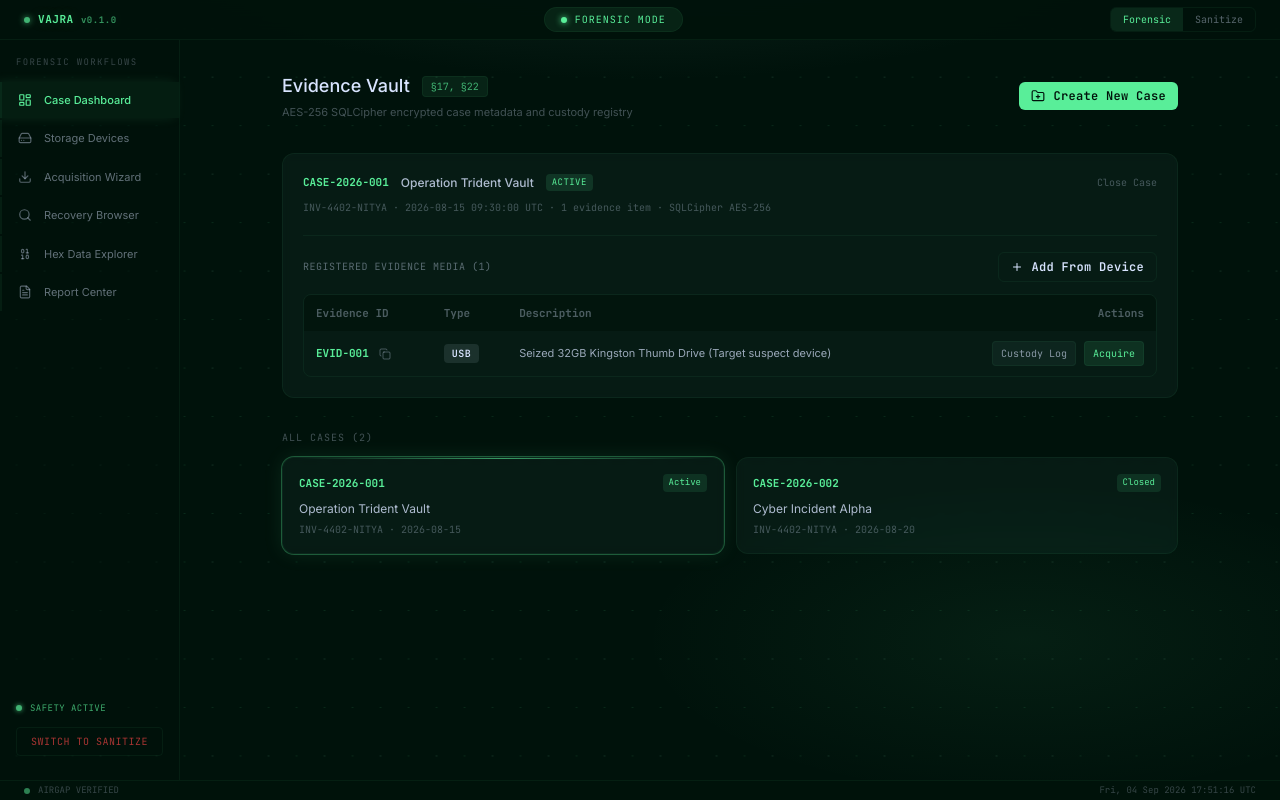
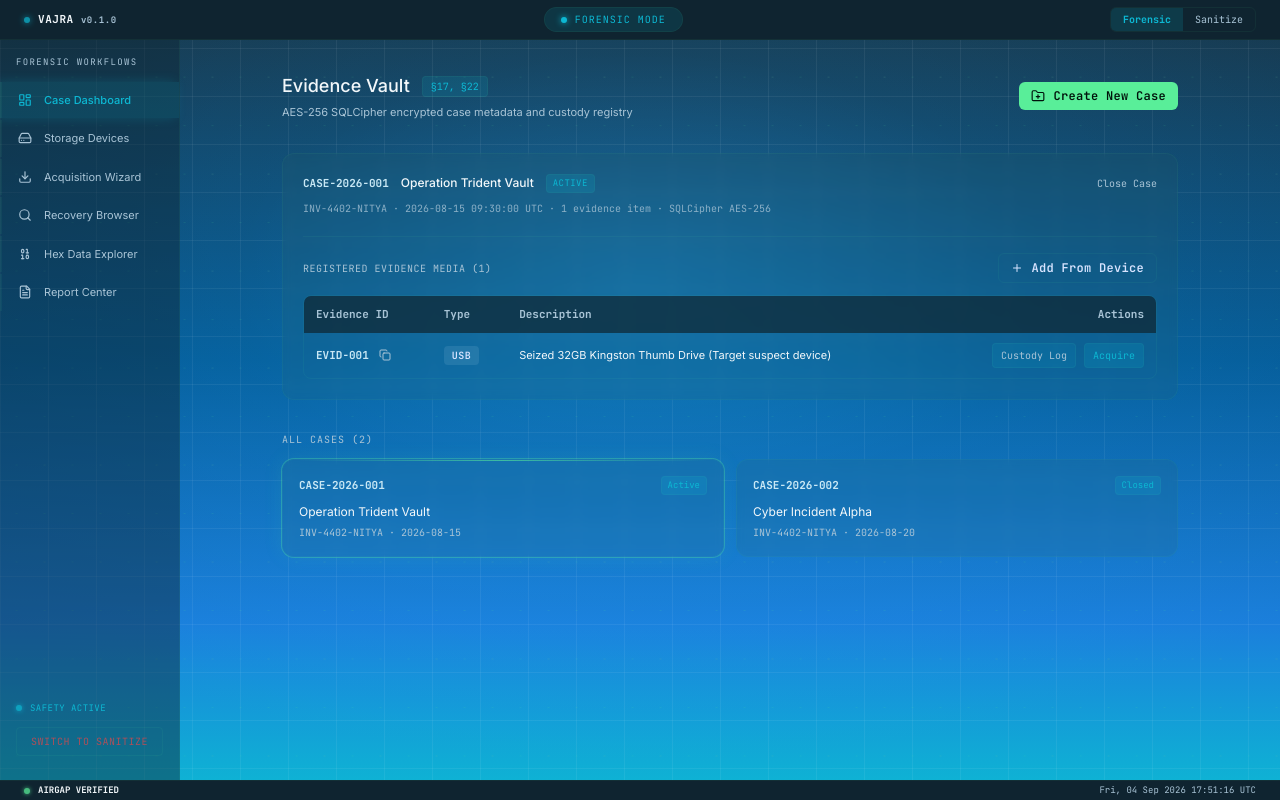
Before and after one commit to syedzahidsaleem/vajra-forensics-platform, a React (Vite) app in the folder ui/: page / in a window 1280 px wide. Built offline with nearby package versions, Linux system fonts and the light colour scheme.

Commit message:
feat(ui): apply Forensic-mode background theme and scoped CSS styling

```diff
--- a/ui/src/components/layout/AppShell.tsx
+++ b/ui/src/components/layout/AppShell.tsx
@@ -7,7 +7,8 @@ import { GradientDots } from '../ui/gradient-dots';
 import { motion, AnimatePresence } from 'framer-motion';
 
 export const AppShell: React.FC<{ children: React.ReactNode }> = ({ children }) => {
-  const { activeScreen, pendingModeSwitch, confirmModeSwitch, cancelModeSwitch } = useApp();
+  const { mode, activeScreen, pendingModeSwitch, confirmModeSwitch, cancelModeSwitch } = useApp();
+  const isForensic = mode === 'forensic';
   const [timeStr, setTimeStr] = useState<string>('');
 
   useEffect(() => {
@@ -21,7 +22,7 @@ export const AppShell: React.FC<{ children: React.ReactNode }> = ({ children })
   }, []);
 
   return (
-    <div className="app-bg w-full h-screen flex flex-col overflow-hidden relative select-none">
+    <div className={`w-full h-screen flex flex-col overflow-hidden relative select-none ${isForensic ? 'forensic-mode' : 'app-bg'}`}>
       <GradientDots />
 
       {/* Top Application Header */}
@@ -51,10 +52,16 @@ export const AppShell: React.FC<{ children: React.ReactNode }> = ({ children })
       </div>
 
       {/* Bottom Status Bar Footer */}
-      <footer className="h-5 px-6 border-t border-[rgba(89,238,153,0.04)] bg-[rgba(0,18,11,0.9)] flex items-center justify-between font-mono text-[9px] text-[#D8E4FF]/25 z-40">
+      <footer
+        className={`h-5 px-6 flex items-center justify-between font-mono text-[9px] z-40 ${
+          isForensic
+            ? 'bg-[var(--forensic-navbar-bg)] border-t border-[var(--forensic-border)] text-[var(--forensic-text-secondary)]'
+            : 'border-t border-[rgba(89,238,153,0.04)] bg-[rgba(0,18,11,0.9)] text-[#D8E4FF]/25'
+        }`}
+      >
         <div className="flex items-center gap-2">
-          <span className="w-1.5 h-1.5 rounded-full bg-[#59EE99] opacity-50" />
-          <span>AIRGAP VERIFIED</span>
+          <span className="w-1.5 h-1.5 rounded-full bg-[#59EE99] opacity-75 shadow-[0_0_4px_#59EE99]" />
+          <span className={isForensic ? 'text-[var(--forensic-text-primary)] font-bold' : ''}>AIRGAP VERIFIED</span>
         </div>
         <div>{timeStr || 'UTC'}</div>
       </footer>
--- a/ui/src/components/layout/Header.tsx
+++ b/ui/src/components/layout/Header.tsx
@@ -6,20 +6,36 @@ export const Header: React.FC = () => {
   const isForensic = mode === 'forensic';
 
   return (
-    <header className="h-10 px-6 flex items-center justify-between border-b border-[rgba(89,238,153,0.06)] bg-[rgba(0,18,11,0.95)] backdrop-blur-md z-40 relative select-none">
+    <header
+      className={`h-10 px-6 flex items-center justify-between z-40 relative select-none ${
+        isForensic
+          ? 'bg-[var(--forensic-navbar-bg)] border-b border-[var(--forensic-border)]'
+          : 'border-b border-[rgba(89,238,153,0.06)] bg-[rgba(0,18,11,0.95)] backdrop-blur-md'
+      }`}
+    >
       {/* Left: Brand */}
       <div className="flex items-center gap-2">
-        <span className="w-1.5 h-1.5 rounded-full bg-[#59EE99] animate-pulse shadow-[0_0_6px_#59EE99]" />
-        <span className="font-mono font-bold text-[11px] tracking-wider glow-green">
-          VAJRA <span className="text-[9px] opacity-60">v0.1.0</span>
+        <span
+          className={`w-1.5 h-1.5 rounded-full animate-pulse ${
+            isForensic
+              ? 'bg-[var(--forensic-accent)] shadow-[0_0_6px_var(--forensic-accent)]'
+              : 'bg-[#59EE99] shadow-[0_0_6px_#59EE99]'
+          }`}
+        />
+        <span
+          className={`font-mono font-bold text-[11px] tracking-wider ${
+            isForensic ? 'text-[var(--forensic-text-primary)]' : 'glow-green'
+          }`}
+        >
+          VAJRA <span className={`text-[9px] ${isForensic ? 'text-[var(--forensic-text-secondary)]' : 'opacity-60'}`}>v0.1.0</span>
         </span>
       </div>
 
       {/* Center: Mode Badge */}
       <div className="flex items-center">
         {isForensic ? (
-          <div className="flex items-center gap-2 px-4 py-1 rounded-full bg-[rgba(89,238,153,0.08)] border border-[#59EE99]/20 text-[#59EE99] font-mono text-[10px] tracking-widest uppercase">
-            <span className="w-1.5 h-1.5 rounded-full bg-[#59EE99] shadow-[0_0_6px_#59EE99]" />
+          <div className="flex items-center gap-2 px-4 py-1 rounded-full bg-[rgba(13,184,211,0.12)] border border-[var(--forensic-border)] text-[var(--forensic-accent)] font-mono text-[10px] tracking-widest uppercase">
+            <span className="w-1.5 h-1.5 rounded-full bg-[var(--forensic-accent)] shadow-[0_0_6px_var(--forensic-accent)]" />
             Forensic Mode
           </div>
         ) : (
@@ -31,12 +47,16 @@ export const Header: React.FC = () => {
       </div>
 
       {/* Right: Mode Toggle Buttons */}
-      <div className="flex rounded-md overflow-hidden border border-[rgba(89,238,153,0.1)]">
+      <div
+        className={`flex rounded-md overflow-hidden border ${
+          isForensic ? 'border-[var(--forensic-border)]' : 'border-[rgba(89,238,153,0.1)]'
+        }`}
+      >
         <button
           onClick={() => setMode('forensic')}
           className={`px-3 py-1 text-[10px] font-mono transition-colors cursor-pointer ${
             isForensic
-              ? 'bg-[rgba(89,238,153,0.1)] text-[#59EE99]'
+              ? 'bg-[rgba(13,184,211,0.15)] text-[var(--forensic-accent)] font-bold'
               : 'text-[#D8E4FF]/40 hover:text-[#D8E4FF]/70'
           }`}
         >
@@ -47,7 +67,7 @@ export const Header: React.FC = () => {
           className={`px-3 py-1 text-[10px] font-mono transition-colors cursor-pointer ${
             !isForensic
               ? 'bg-[rgba(239,68,68,0.15)] text-[#EF4444]'
-              : 'text-[#D8E4FF]/40 hover:text-[#D8E4FF]/70'
+              : 'text-[var(--forensic-text-secondary)] hover:text-[var(--forensic-text-primary)]'
           }`}
         >
           Sanitize
--- a/ui/src/components/layout/Sidebar.tsx
+++ b/ui/src/components/layout/Sidebar.tsx
@@ -39,9 +39,19 @@ export const Sidebar: React.FC = () => {
   const currentNav = isForensic ? forensicNav : sanitizationNav;
 
   return (
-    <aside className="w-[180px] h-full flex flex-col bg-[rgba(0,18,11,0.6)] border-r border-[rgba(89,238,153,0.04)] py-4 select-none shrink-0 z-30">
+    <aside
+      className={`w-[180px] h-full flex flex-col py-4 select-none shrink-0 z-30 ${
+        isForensic
+          ? 'bg-[rgba(15,36,48,0.45)] border-r border-[var(--forensic-border)]'
+          : 'bg-[rgba(0,18,11,0.6)] border-r border-[rgba(89,238,153,0.04)]'
+      }`}
+    >
       {/* Section label */}
-      <p className="px-4 mb-3 text-[9px] font-mono text-[#D8E4FF]/25 uppercase tracking-[0.15em]">
+      <p
+        className={`px-4 mb-3 text-[9px] font-mono uppercase tracking-[0.15em] ${
+          isForensic ? 'text-[var(--forensic-text-secondary)]' : 'text-[#D8E4FF]/25'
+        }`}
+      >
         {isForensic ? 'Forensic Workflows' : 'Destructive Workflows'}
       </p>
 
@@ -57,12 +67,26 @@ export const Sidebar: React.FC = () => {
                 w-full flex items-center gap-3 px-4 py-2.5 text-[11px] font-sans text-left transition-all duration-150 cursor-pointer
                 ${
                   isActive
-                    ? 'text-[#59EE99] bg-[rgba(89,238,153,0.05)] border-l-2 border-[#59EE99] shadow-[-4px_0_12px_rgba(89,238,153,0.1)] font-medium'
+                    ? isForensic
+                      ? 'text-[var(--forensic-accent)] bg-[rgba(13,184,211,0.12)] border-l-2 border-[var(--forensic-accent)] shadow-[-4px_0_12px_rgba(13,184,211,0.2)] font-medium'
+                      : 'text-[#59EE99] bg-[rgba(89,238,153,0.05)] border-l-2 border-[#59EE99] shadow-[-4px_0_12px_rgba(89,238,153,0.1)] font-medium'
+                    : isForensic
+                    ? 'text-[var(--forensic-text-secondary)] hover:text-[var(--forensic-text-primary)] hover:bg-[rgba(13,184,211,0.06)] border-l-2 border-transparent'
                     : 'text-[#D8E4FF]/45 hover:text-[#D8E4FF]/75 hover:bg-[rgba(89,238,153,0.03)] border-l-2 border-transparent'
                 }
               `}
             >
-              <span className={isActive ? 'text-[#59EE99]' : 'text-[#D8E4FF]/40'}>
+              <span
+                className={
+                  isActive
+                    ? isForensic
+                      ? 'text-[var(--forensic-accent)]'
+                      : 'text-[#59EE99]'
+                    : isForensic
+                    ? 'text-[var(--forensic-text-secondary)]'
+                    : 'text-[#D8E4FF]/40'
+                }
+              >
                 {item.icon}
               </span>
               <span className="truncate">{item.label}</span>
@@ -77,13 +101,13 @@ export const Sidebar: React.FC = () => {
           <span
             className={`w-1.5 h-1.5 rounded-full animate-pulse shrink-0 ${
               isForensic
-                ? 'bg-[#59EE99] shadow-[0_0_5px_#59EE99]'
+                ? 'bg-[var(--forensic-accent)] shadow-[0_0_5px_var(--forensic-accent)]'
                 : 'bg-[#EF4444] shadow-[0_0_5px_#EF4444]'
             }`}
           />
           <span
             className={`text-[9px] font-mono uppercase tracking-wider ${
-              isForensic ? 'text-[#59EE99]/70' : 'text-[#EF4444]/70'
+              isForensic ? 'text-[var(--forensic-accent)]' : 'text-[#EF4444]/70'
             }`}
           >
             {isForensic ? 'Safety Active' : 'Sanitizer Armed'}
@@ -97,7 +121,7 @@ export const Sidebar: React.FC = () => {
             ${
               isForensic
                 ? 'border-[#EF4444]/30 text-[#EF4444]/70 hover:border-[#EF4444]/60 hover:text-[#EF4444] hover:bg-[rgba(239,68,68,0.05)]'
-                : 'border-[#59EE99]/30 text-[#59EE99]/70 hover:border-[#59EE99]/60 hover:text-[#59EE99] hover:bg-[rgba(89,238,153,0.05)]'
+                : 'border-[var(--forensic-accent)]/30 text-[var(--forensic-accent)] hover:border-[var(--forensic-accent)] hover:bg-[rgba(13,184,211,0.1)]'
             }
           `}
         >
--- a/ui/src/index.css
+++ b/ui/src/index.css
@@ -84,6 +84,51 @@ html, body, #root {
   border-color: rgba(239, 68, 68, 0.25) !important;
 }
 
+/* Forensic Mode CSS Variables & Scoped Layout Styling */
+.forensic-mode {
+  --forensic-bg-gradient: linear-gradient(
+    180deg,
+    #193546 0%,
+    #065B98 45%,
+    #1B7FDC 78%,
+    #0DB8D3 100%
+  );
+  --forensic-bg-glow: radial-gradient(
+    ellipse 900px 500px at 50% 35%,
+    rgba(27, 127, 220, 0.35) 0%,
+    rgba(6, 91, 152, 0.15) 45%,
+    rgba(0, 0, 0, 0) 100%
+  );
+  --forensic-navbar-bg: #0F2430; /* noticeably darker than the gradient's darkest stop (#193546), for contrast at the top of the screen */
+  --forensic-text-primary: #F2F7FA;   /* near-white, for headings and key values */
+  --forensic-text-secondary: #A9C4D6; /* soft blue-grey, for labels/subtext */
+  --forensic-text-mono: #C9E8F5;      /* light cyan-white, for monospace technical data (hashes, paths, hex) */
+  --forensic-accent: #0DB8D3;         /* cyan accent for active states, highlighted borders, badges */
+  --forensic-border: rgba(13, 184, 211, 0.25); /* subtle cyan-tinted borders/dividers */
+  --forensic-grid-line: rgba(255, 255, 255, 0.06); /* faint grid-line color, visible but subtle against the gradient */
+  --forensic-grid-size: 48px; /* spacing between grid lines */
+
+  background:
+    linear-gradient(var(--forensic-grid-line) 1px, transparent 1px),
+    linear-gradient(90deg, var(--forensic-grid-line) 1px, transparent 1px),
+    var(--forensic-bg-glow),
+    var(--forensic-bg-gradient);
+  background-size:
+    var(--forensic-grid-size) var(--forensic-grid-size),
+    var(--forensic-grid-size) var(--forensic-grid-size),
+    cover,
+    cover;
+  background-blend-mode: normal, normal, screen, normal;
+  color: var(--forensic-text-primary);
+}
+
+.forensic-mode .glass {
+  background: rgba(15, 36, 48, 0.45);
+  backdrop-filter: blur(12px);
+  -webkit-backdrop-filter: blur(12px);
+  border: 1px solid var(--forensic-border);
+}
+
 /* Text hierarchy tightening */
 .label-muted {
   font-size: 10px;
@@ -93,10 +138,18 @@ html, body, #root {
   letter-spacing: 0.08em;
 }
 
+.forensic-mode .label-muted {
+  color: var(--forensic-text-secondary);
+}
+
 .value-primary {
   font-size: 12px;
   font-family: monospace;
   color: #D8E4FF;
+}
+
+.forensic-mode .value-primary {
+  color: var(--forensic-text-primary);
 }
 
 .value-accent {
@@ -104,3 +157,11 @@ html, body, #root {
   font-family: monospace;
   color: #59EE99;
 }
+
+.forensic-mode .value-accent {
+  color: var(--forensic-accent);
+}
+
+.forensic-mode .value-mono {
+  color: var(--forensic-text-mono);
+}
--- a/ui/src/screens/CaseDashboard.tsx
+++ b/ui/src/screens/CaseDashboard.tsx
@@ -111,14 +111,14 @@ export const CaseDashboard: React.FC = () => {
       <div className="flex items-center justify-between">
         <div>
           <div className="flex items-center gap-3 mb-1">
-            <h1 className="text-lg font-sans font-medium text-[#D8E4FF]">
+            <h1 className="text-lg font-sans font-medium text-[var(--forensic-text-primary)]">
               Evidence Vault
             </h1>
-            <span className="text-[10px] font-mono px-2 py-0.5 rounded bg-[rgba(89,238,153,0.08)] text-[#59EE99]/70 border border-[#59EE99]/15">
+            <span className="text-[10px] font-mono px-2 py-0.5 rounded bg-[rgba(13,184,211,0.12)] text-[var(--forensic-accent)] border border-[var(--forensic-border)]">
               §17, §22
             </span>
           </div>
-          <p className="text-[11px] text-[#D8E4FF]/30 font-sans">
+          <p className="text-[11px] text-[var(--forensic-text-secondary)] font-sans">
             AES-256 SQLCipher encrypted case metadata and custody registry
           </p>
         </div>
@@ -139,20 +139,20 @@ export const CaseDashboard: React.FC = () => {
           {/* Top row */}
           <div className="flex items-center justify-between mb-2">
             <div className="flex items-center gap-3">
-              <span className="text-[11px] font-mono text-[#59EE99] font-bold">
+              <span className="text-[11px] font-mono text-[var(--forensic-text-mono)] font-bold">
                 {activeCase.case_id}
               </span>
-              <span className="text-[12px] font-sans text-[#D8E4FF]/80 font-medium">
+              <span className="text-[12px] font-sans text-[var(--forensic-text-primary)] font-medium">
                 {activeCase.case_name}
               </span>
-              <span className="text-[9px] font-mono px-1.5 py-0.5 rounded bg-[rgba(89,238,153,0.12)] text-[#59EE99] uppercase tracking-wider">
+              <span className="text-[9px] font-mono px-1.5 py-0.5 rounded bg-[rgba(13,184,211,0.15)] text-[var(--forensic-accent)] uppercase tracking-wider border border-[var(--forensic-border)]">
                 {activeCase.status}
               </span>
             </div>
             {activeCase.status === 'Active' && (
               <button
                 onClick={() => handleCloseCase(activeCase.case_id)}
-                className="text-[10px] font-mono text-[#D8E4FF]/30 hover:text-[#EF4444]/70 transition-colors cursor-pointer"
+                className="text-[10px] font-mono text-[var(--forensic-text-secondary)] hover:text-[#EF4444] transition-colors cursor-pointer"
               >
                 Close Case
               </button>
@@ -160,13 +160,13 @@ export const CaseDashboard: React.FC = () => {
           </div>
 
           {/* Dimmed Metadata Line */}
-          <p className="text-[10px] font-mono text-[#D8E4FF]/30 mb-5">
+          <p className="text-[10px] font-mono text-[var(--forensic-text-secondary)] opacity-80 mb-5">
             {activeCase.investigator_id} · {activeCase.created_at} · {evidenceList.length} evidence item{evidenceList.length === 1 ? '' : 's'} · SQLCipher AES-256
           </p>
 
           {/* Evidence Table Header */}
-          <div className="flex items-center justify-between mb-3 pt-4 border-t border-[rgba(89,238,153,0.06)]">
-            <span className="text-[10px] font-mono text-[#D8E4FF]/40 uppercase tracking-wider">
+          <div className="flex items-center justify-between mb-3 pt-4 border-t border-[var(--forensic-border)]">
+            <span className="text-[10px] font-mono text-[var(--forensic-text-secondary)] uppercase tracking-wider">
               Registered Evidence Media ({evidenceList.length})
             </span>
             <GlowButton
@@ -181,9 +181,9 @@ export const CaseDashboard: React.FC = () => {
 
           {/* Simplified 4-Column Table */}
           {evidenceList.length > 0 ? (
-            <div className="overflow-hidden rounded-lg border border-[rgba(89,238,153,0.06)]">
+            <div className="overflow-hidden rounded-lg border border-[var(--forensic-border)]">
               <table className="w-full text-left text-[11px] font-mono">
-                <thead className="bg-[rgba(0,18,11,0.6)] text-[#D8E4FF]/35">
+                <thead className="bg-[rgba(15,36,48,0.7)] text-[var(--forensic-text-secondary)]">
                   <tr>
                     <th className="py-2.5 px-3">Evidence ID</th>
                     <th className="py-2.5 px-3">Type</th>
@@ -191,19 +191,19 @@ export const CaseDashboard: React.FC = () => {
                     <th className="py-2.5 px-3 text-right">Actions</th>
                   </tr>
                 </thead>
-                <tbody className="divide-y divide-[rgba(89,238,153,0.04)]">
+                <tbody className="divide-y divide-[var(--forensic-border)]">
                   {evidenceList.map((item) => (
-                    <tr key={item.evidence_id} className="hover:bg-[rgba(89,238,153,0.02)] transition-colors">
+                    <tr key={item.evidence_id} className="hover:bg-[rgba(13,184,211,0.05)] transition-colors">
                       <td className="py-2.5 px-3">
                         <div className="flex items-center gap-2">
-                          <span className="text-[#59EE99] font-bold">{item.evidence_id}</span>
+                          <span className="text-[var(--forensic-text-mono)] font-bold">{item.evidence_id}</span>
                           <button
                             onClick={() => copyHash(item.sha256_hash, item.evidence_id)}
                             title={`Copy SHA-256: ${item.sha256_hash}`}
-                            className="text-[#D8E4FF]/30 hover:text-[#59EE99] transition-colors p-0.5"
+                            className="text-[var(--forensic-text-secondary)] hover:text-[var(--forensic-accent)] transition-colors p-0.5"
                           >
                             {copiedId === item.evidence_id ? (
-                              <Check className="w-3 h-3 text-[#59EE99]" />
+                              <Check className="w-3 h-3 text-[var(--forensic-accent)]" />
                             ) : (
                               <Copy className="w-3 h-3" />
                             )}
@@ -213,17 +213,17 @@ export const CaseDashboard: React.FC = () => {
                       <td className="py-2.5 px-3">
                         <FileTypeBadge type={item.media_type} />
                       </td>
-                      <td className="py-2.5 px-3 text-[#D8E4FF]/70 font-sans">{item.description}</td>
+                      <td className="py-2.5 px-3 text-[var(--forensic-text-primary)] font-sans">{item.description}</td>
                       <td className="py-2.5 px-3 text-right space-x-2">
                         <button
                           onClick={() => handleOpenCustodyModal(item)}
-                          className="px-2 py-1 rounded bg-[rgba(53,96,90,0.15)] text-[#D8E4FF]/60 hover:text-[#D8E4FF] text-[10px] font-mono border border-[rgba(89,238,153,0.08)] cursor-pointer"
+                          className="px-2 py-1 rounded bg-[rgba(13,184,211,0.1)] text-[var(--forensic-text-secondary)] hover:text-[var(--forensic-text-primary)] text-[10px] font-mono border border-[var(--forensic-border)] cursor-pointer"
                         >
                           Custody Log
                         </button>
                         <button
                           onClick={() => setActiveScreen('acquisition')}
-                          className="px-2 py-1 rounded bg-[rgba(89,238,153,0.1)] text-[#59EE99] hover:bg-[rgba(89,238,153,0.2)] text-[10px] font-mono border border-[#59EE99]/20 cursor-pointer"
+                          className="px-2 py-1 rounded bg-[rgba(13,184,211,0.15)] text-[var(--forensic-accent)] hover:bg-[rgba(13,184,211,0.25)] text-[10px] font-mono border border-[var(--forensic-border)] cursor-pointer"
                         >
                           Acquire
                         </button>
@@ -234,7 +234,7 @@ export const CaseDashboard: React.FC = () => {
               </table>
             </div>
           ) : (
-            <div className="py-8 text-center text-[11px] font-mono text-[#D8E4FF]/30">
+            <div className="py-8 text-center text-[11px] font-mono text-[var(--forensic-text-secondary)]">
               {loadingEvidence
                 ? 'Loading evidence registry...'
                 : 'No evidence items registered under this case.'}
@@ -257,7 +257,7 @@ export const CaseDashboard: React.FC = () => {
 
       {/* All Cases Section — 2 Column Minimal Cards Grid */}
       <div className="space-y-3">
-        <p className="text-[10px] font-mono text-[#D8E4FF]/30 uppercase tracking-widest">
+        <p className="text-[10px] font-mono text-[var(--forensic-text-secondary)] uppercase tracking-widest">
           All Cases ({cases.length})
         </p>
 
@@ -273,15 +273,15 @@ export const CaseDashboard: React.FC = () => {
                 className="p-4"
               >
                 <div className="flex items-center justify-between mb-2">
-                  <span className="text-[11px] font-mono text-[#59EE99] font-bold">{c.case_id}</span>
-                  <span className="text-[9px] font-mono px-1.5 py-0.5 rounded bg-[rgba(89,238,153,0.1)] text-[#59EE99]">
+                  <span className="text-[11px] font-mono text-[var(--forensic-text-mono)] font-bold">{c.case_id}</span>
+                  <span className="text-[9px] font-mono px-1.5 py-0.5 rounded bg-[rgba(13,184,211,0.15)] text-[var(--forensic-accent)] border border-[var(--forensic-border)]">
                     {c.status}
                   </span>
                 </div>
-                <p className="text-[12px] font-sans text-[#D8E4FF]/80 mb-1 truncate">
+                <p className="text-[12px] font-sans text-[var(--forensic-text-primary)] mb-1 truncate">
                   {c.case_name}
                 </p>
-                <p className="text-[10px] font-mono text-[#D8E4FF]/30">
+                <p className="text-[10px] font-mono text-[var(--forensic-text-secondary)]">
                   {c.investigator_id} · {c.created_at.split(' ')[0]}
                 </p>
               </GlassCard>
```
Also changed, not shown: ui/src/components/storage-map/StorageMap.tsx (+14 -14 lines), ui/src/screens/AcquisitionWizard.tsx (+7 -7 lines), ui/src/screens/DeviceSelection.tsx (+24 -14 lines), ui/src/screens/HexExplorer.tsx (+10 -10 lines), ui/src/screens/RecoveryBrowser.tsx (+23 -23 lines), ui/src/screens/ReportCenter.tsx (+4 -4 lines).
